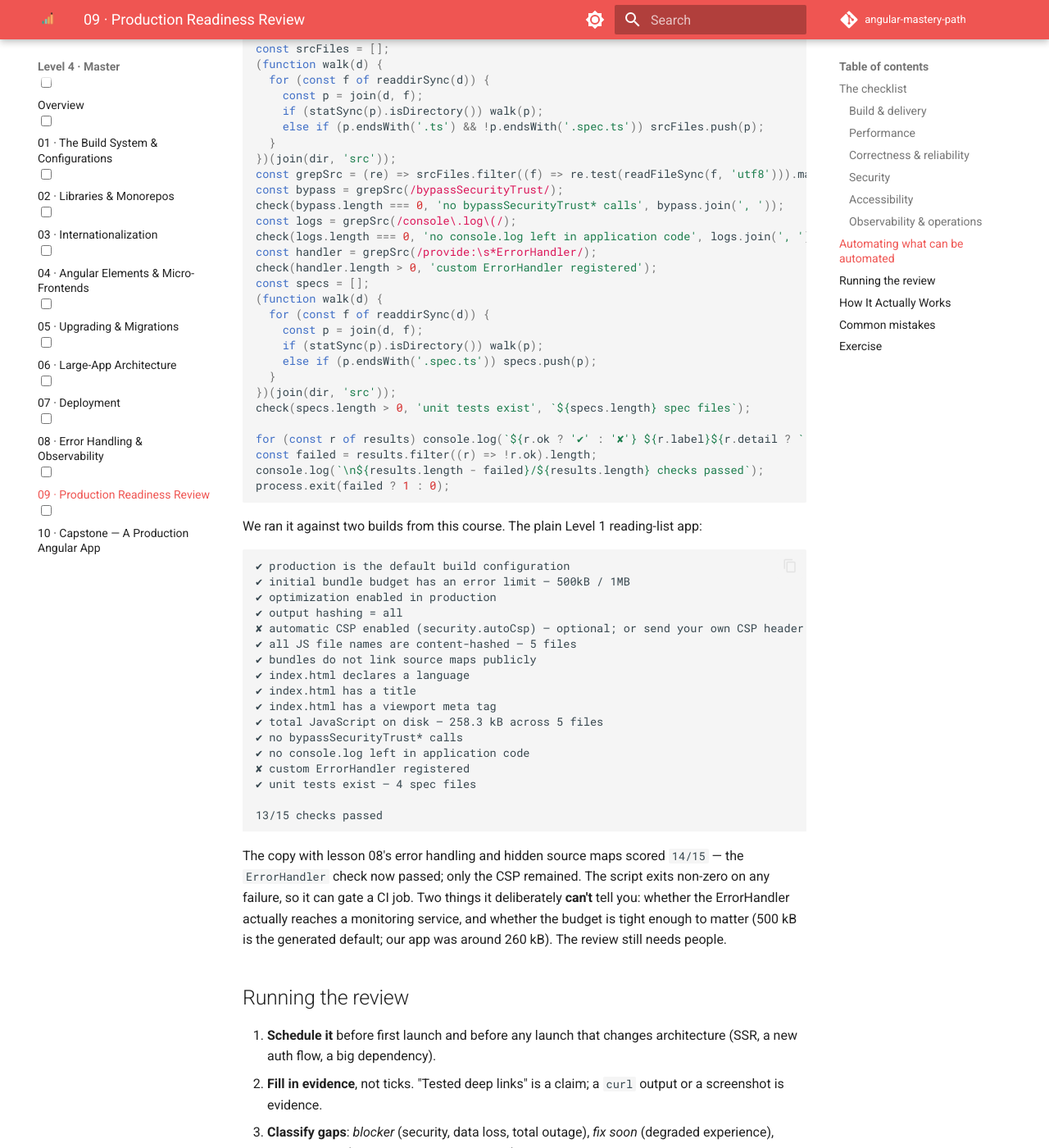
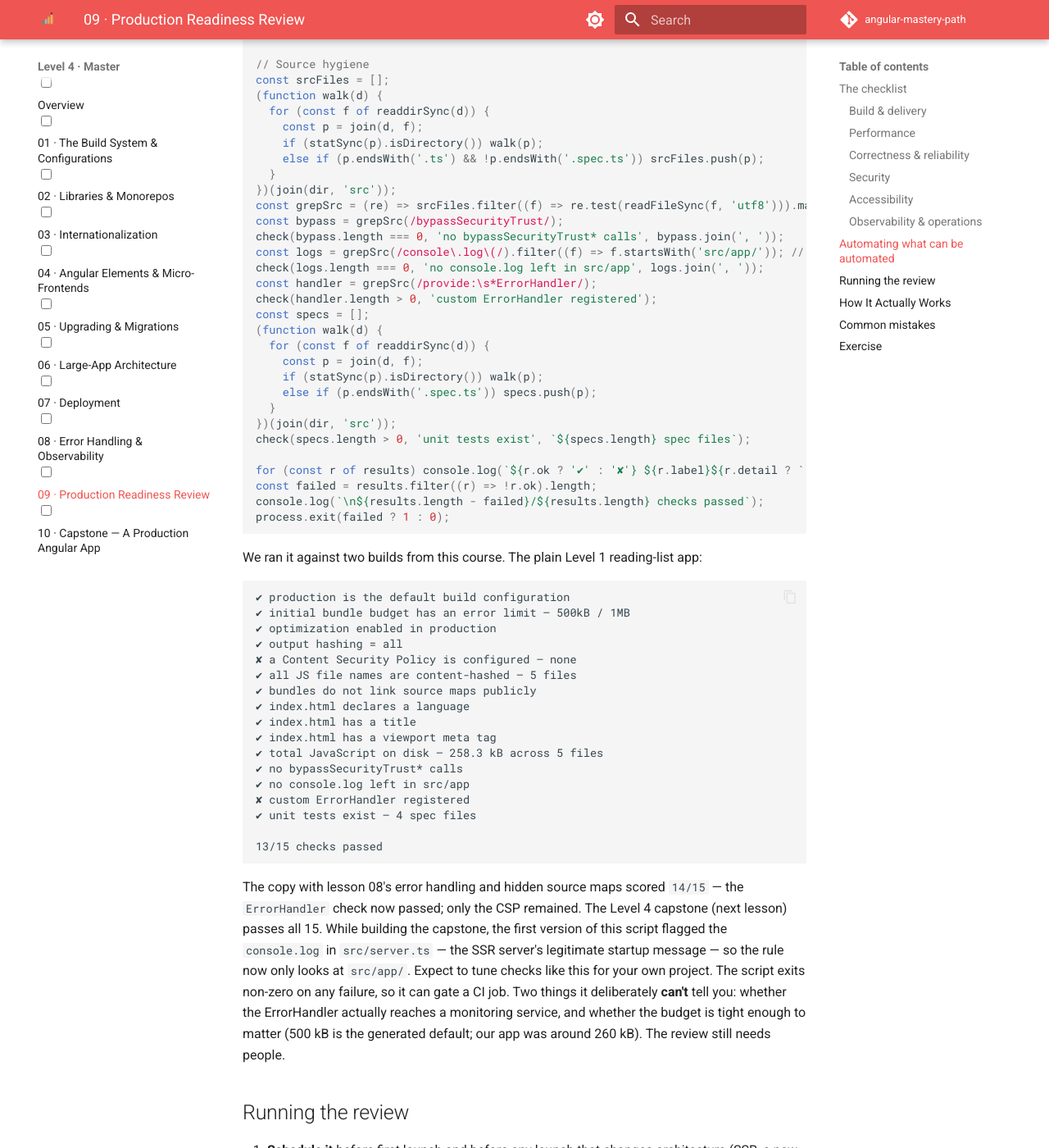
Before and after one commit to SIGILIPELLI/angular-mastery-path, an MkDocs documentation site: the page built from docs/level-4/09-production-readiness.md, in a window 1280 px wide and 1400 px high, scrolled down 3975 px. Shown: the whole window at 82% size. Built offline with MkDocs 1.6.1 and Material for MkDocs 9.7.7, drawn with Linux system fonts in a browser that asks for light colours; comment, search, counter and statistics services are not loaded; some of the changed text lies outside the part shown.

Commit message:
Refresh readiness audit output; note autoCsp/SSR incompatibility
Co-Authored-By: Claude Opus 5.5 <noreply@anthropic.com>

````diff
--- a/docs/level-4/09-production-readiness.md
+++ b/docs/level-4/09-production-readiness.md
@@ -101,7 +101,9 @@ const initial = (opts.budgets ?? []).find((b) => b.type === 'initial');
 check(!!initial?.maximumError, 'initial bundle budget has an error limit', initial ? `${initial.maximumWarning} / ${initial.maximumError}` : 'none');
 check(opts.optimization !== false, 'optimization enabled in production');
 check(opts.outputHashing === 'all' || prod.outputHashing === 'all', 'output hashing = all');
-check(!!opts.security?.autoCsp, 'automatic CSP enabled (security.autoCsp)', 'optional; or send your own CSP header');
+const serverTs = join(dir, 'src', 'server.ts');
+const cspHeader = existsSync(serverTs) && readFileSync(serverTs, 'utf8').includes('Content-Security-Policy');
+check(!!opts.security?.autoCsp || cspHeader, 'a Content Security Policy is configured', opts.security?.autoCsp ? 'security.autoCsp' : cspHeader ? 'header set in src/server.ts' : 'none');
 
 // Build output
 const indexPath = join(out, 'index.html');
@@ -131,8 +133,8 @@ const srcFiles = [];
 const grepSrc = (re) => srcFiles.filter((f) => re.test(readFileSync(f, 'utf8'))).map((f) => f.slice(dir.length + 1));
 const bypass = grepSrc(/bypassSecurityTrust/);
 check(bypass.length === 0, 'no bypassSecurityTrust* calls', bypass.join(', '));
-const logs = grepSrc(/console\.log\(/);
-check(logs.length === 0, 'no console.log left in application code', logs.join(', '));
+const logs = grepSrc(/console\.log\(/).filter((f) => f.startsWith('src/app/')); // server.ts may log
+check(logs.length === 0, 'no console.log left in src/app', logs.join(', '));
 const handler = grepSrc(/provide:\s*ErrorHandler/);
 check(handler.length > 0, 'custom ErrorHandler registered');
 const specs = [];
@@ -158,7 +160,7 @@ We ran it against two builds from this course. The plain Level 1 reading-list ap
 ✔ initial bundle budget has an error limit — 500kB / 1MB
 ✔ optimization enabled in production
 ✔ output hashing = all
-✘ automatic CSP enabled (security.autoCsp) — optional; or send your own CSP header
+✘ a Content Security Policy is configured — none
 ✔ all JS file names are content-hashed — 5 files
 ✔ bundles do not link source maps publicly
 ✔ index.html declares a language
@@ -166,7 +168,7 @@ We ran it against two builds from this course. The plain Level 1 reading-list ap
 ✔ index.html has a viewport meta tag
 ✔ total JavaScript on disk — 258.3 kB across 5 files
 ✔ no bypassSecurityTrust* calls
-✔ no console.log left in application code
+✔ no console.log left in src/app
 ✘ custom ErrorHandler registered
 ✔ unit tests exist — 4 spec files
 
@@ -174,7 +176,10 @@ We ran it against two builds from this course. The plain Level 1 reading-list ap
 ```
 
 The copy with lesson 08's error handling and hidden source maps scored `14/15` — the
-`ErrorHandler` check now passed; only the CSP remained. The script exits non-zero on any
+`ErrorHandler` check now passed; only the CSP remained. The Level 4 capstone (next lesson)
+passes all 15. While building the capstone, the first version of this script flagged the
+`console.log` in `src/server.ts` — the SSR server's legitimate startup message — so the
+rule now only looks at `src/app/`. Expect to tune checks like this for your own project. The script exits non-zero on any
 failure, so it can gate a CI job. Two things it deliberately **can't** tell you: whether
 the ErrorHandler actually reaches a monitoring service, and whether the budget is tight
 enough to matter (500 kB is the generated default; our app was around 260 kB). The review
````
Also changed, not shown: docs/level-3/09-security.md (+2 -1 lines).
